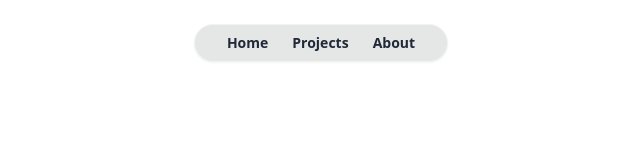
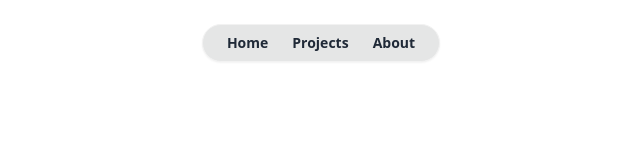
Before and after one commit to jmarc00s/personal-site, a Next.js app: page / in a window 1280 px wide. Shown: the top 160 px of the page, without its empty margins (319-959 px from the left). Built offline with nearby package versions, Linux system fonts and the light colour scheme.

Commit message:
feat: improvements o menu

```diff
--- a/src/app/head.tsx
+++ b/src/app/head.tsx
@@ -1,10 +1,9 @@
 export default function Head() {
   return (
     <>
-      <title>Create Next App</title>
+      <title>João Marcos - Frontend Developer</title>
       <meta content="width=device-width, initial-scale=1" name="viewport" />
       <meta name="description" content="Generated by create next app" />
-      <link rel="icon" href="/favicon.ico" />
     </>
-  )
+  );
 }
--- a/src/app/layout.tsx
+++ b/src/app/layout.tsx
@@ -13,7 +13,7 @@ export default function RootLayout({ children }: RootLayoutProps) {
       <Head />
 
       <body className="bg-base-300 min-h-screen">
-        <main className="container border-base-100 border-l border-r mx-auto bg-base-100 px-16 min-h-screen py-6">
+        <main className="container max-w-7xl border-base-100 border-l border-r mx-auto bg-base-100 px-16 min-h-screen py-6">
           <Menu />
           {children}
         </main>
--- a/src/components/Menu/components/MenuItem/index.tsx
+++ b/src/components/Menu/components/MenuItem/index.tsx
@@ -6,7 +6,10 @@ type MenuItemProps = MenuItemType;
 
 export const MenuItem = ({ title, href }: MenuItemProps) => {
   return (
-    <li className="font-semibold text-sm hover:text-teal-500" title={title}>
+    <li
+      className="font-semibold text-sm transition hover:text-teal-500 px-3 py-2"
+      title={title}
+    >
       <Link href={href}>{title}</Link>
     </li>
   );
--- a/src/components/Menu/index.tsx
+++ b/src/components/Menu/index.tsx
@@ -2,7 +2,6 @@ import React from 'react';
 import { MenuItem } from './types';
 import { MenuItem as MenuItemComponent } from './components/MenuItem';
 
-export const Menu = () => {
 const menus: MenuItem[] = [
   {
     title: 'Home',
@@ -18,15 +17,14 @@ export const Menu = () => {
   },
 ];
 
-  return (
+export const Menu = () => (
   <header className="flex justify-center">
-      <section className="py-2 px-8 rounded-full bg-base-300 border border-base-200 shadow-sm">
-        <ul className="flex gap-6">
+    <nav className="rounded-full bg-base-300 border border-base-200 shadow-sm">
+      <ul className="flex px-3">
         {menus.map((menu, index) => (
           <MenuItemComponent key={index} {...menu} />
         ))}
       </ul>
-      </section>
+    </nav>
   </header>
 );
-};
```
Lines whose indentation alone changed are shown as unchanged.
